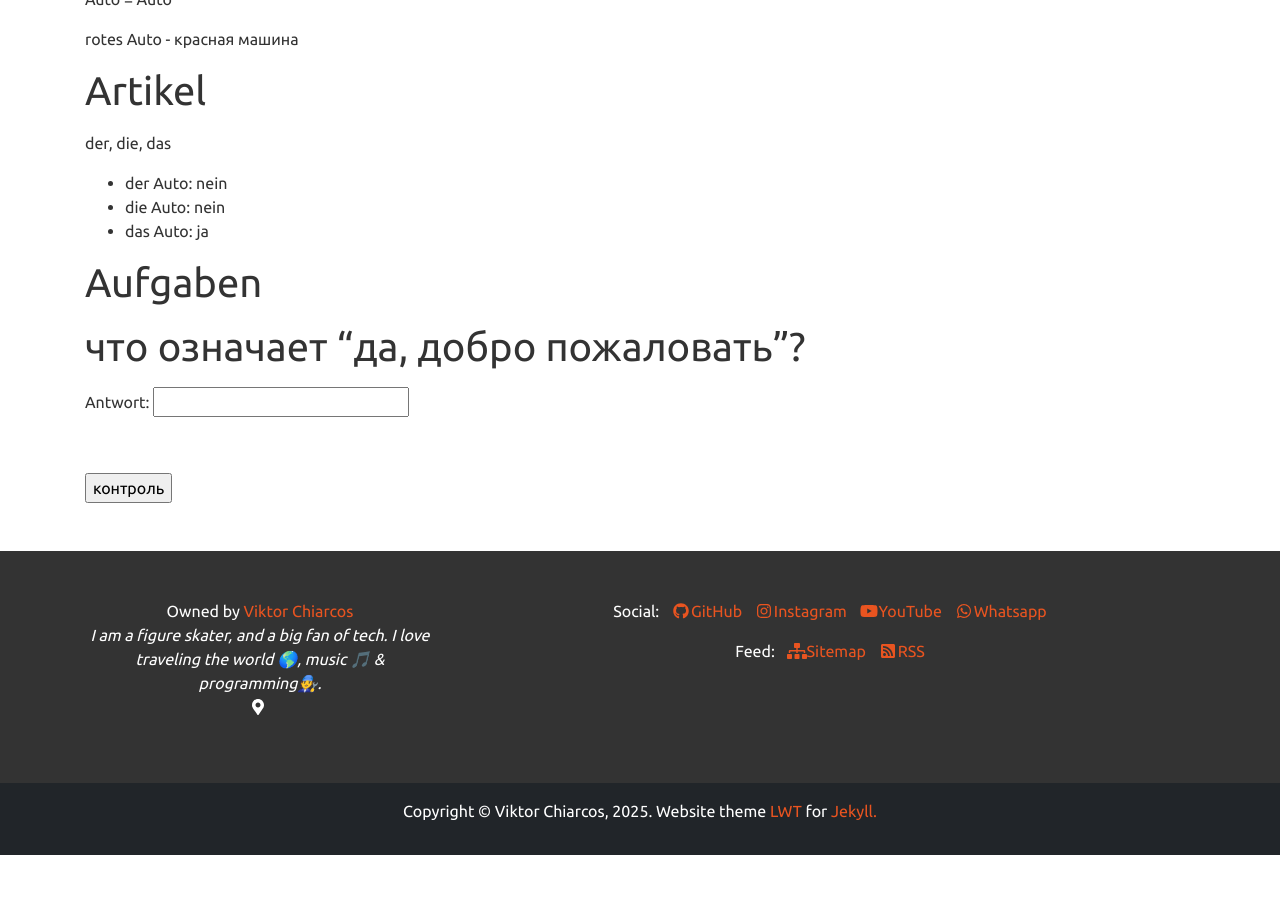
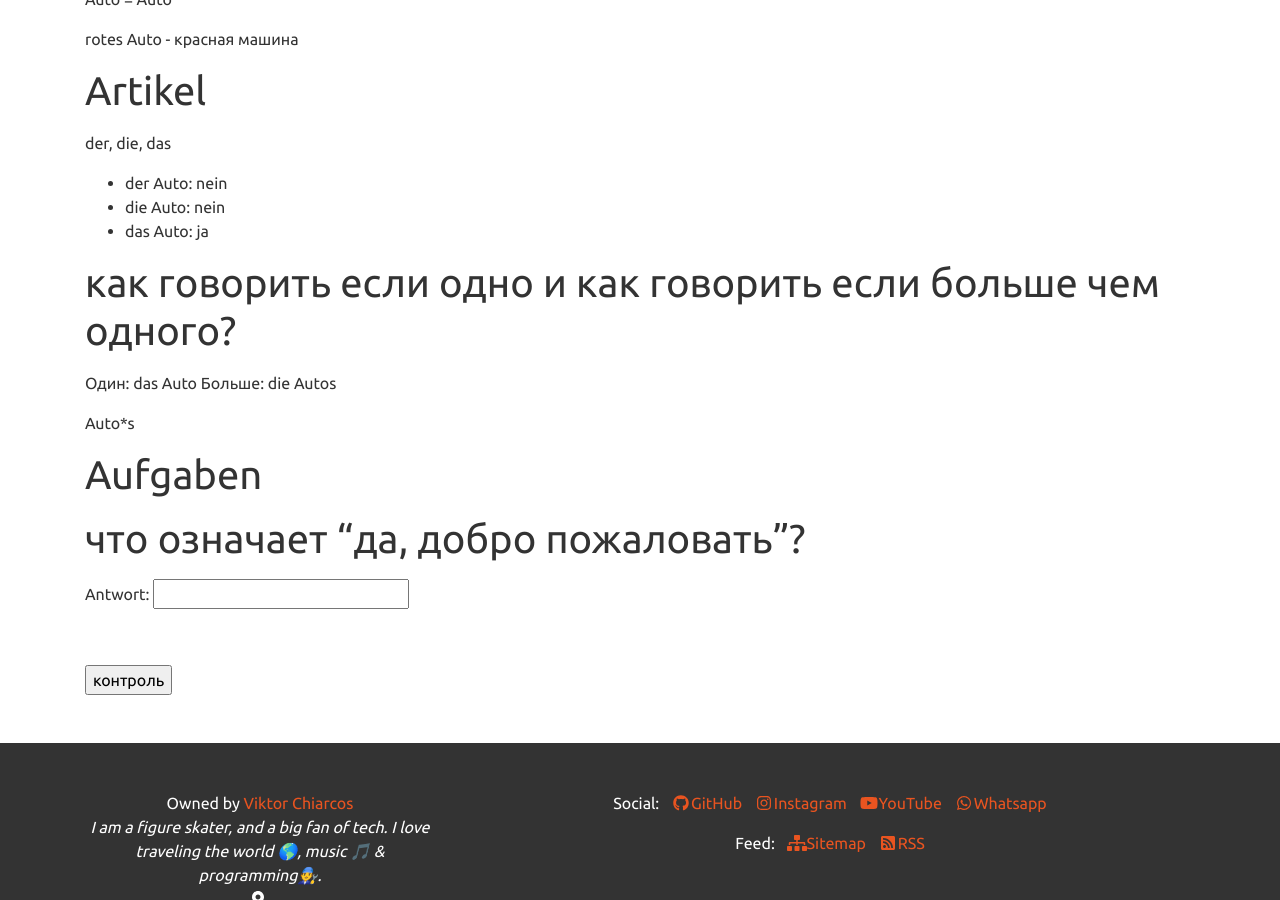
Before and after one commit to viktor-chiarcos/viktor-chiarcos.github.io, a Jekyll site: the page built from _pages/ivan/index.md, in a window 1280 px wide and 900 px high, scrolled down 1243 px. Built offline with Jekyll 4.4.1, drawn with Linux system fonts in a browser that asks for light colours; before the commit the page ends 2098 px from its top, so only the background shows below that.

Commit message:
index.md aktualisieren

```diff
--- a/_pages/ivan/index.md
+++ b/_pages/ivan/index.md
@@ -57,7 +57,12 @@ der, die, das
 - die Auto: nein
 - das Auto: ja
 
+# как говорить если одно и как говорить если больше чем одного?
 
+Один: das Auto
+Больше: die Autos
+
+Auto*s
 
 # Aufgaben
 
```
